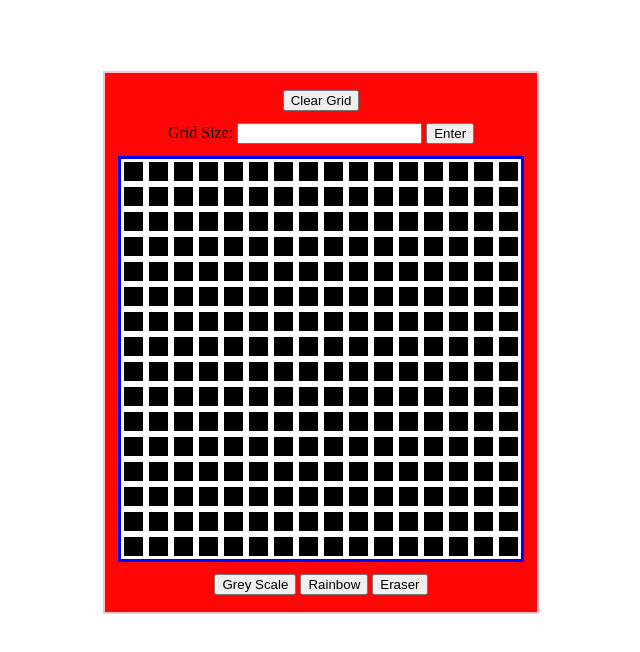
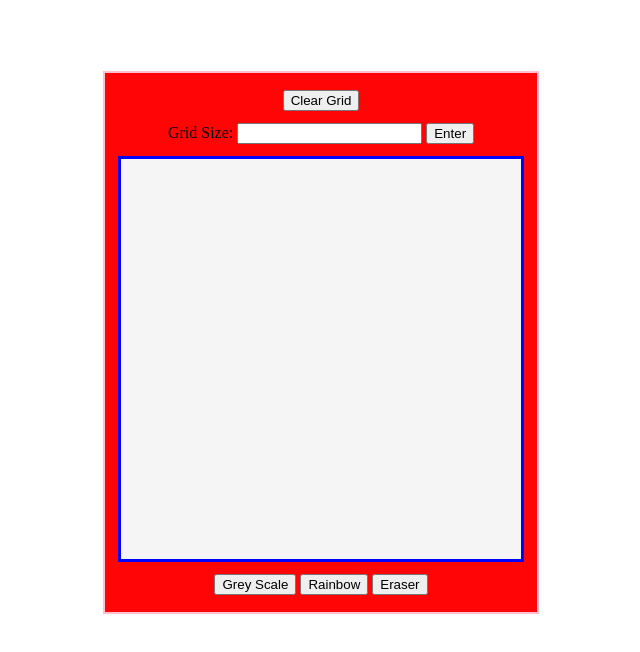
Before and after one commit to LuisEJaar/etchasketch, a plain HTML site: page index.html in a window 1280 px wide. Shown: the whole page, without its empty margins (319-959 px from the left). Drawn offline with Linux system fonts and the light colour scheme.

Commit message:
Created initial color function to set to grey, minor updates to gui colors

```diff
--- a/index.html
+++ b/index.html
@@ -13,7 +13,7 @@
         </div>
 
         <div class="userGrid">
-            <label for= "gridSize">Grid Size:</label>
+            <label for="gridSize">Grid Size:</label>
             <input type="text" id="gridSize" name="gridSize">
             <button id="enter">Enter</button>
         </div>
@@ -77,15 +77,27 @@
                 gridContainer.removeChild(pixel);
                 console.log(pixels.length);
             };
-            //create new grid
+            //create new divs for grid
             for(i=0; i<(input**2);i++){
-            const gridContainer = document.querySelector('#viewPort');
-            const pixel = document.createElement('div');
-            pixel.classList.add('pixel');
-            gridContainer.appendChild(pixel);
+                const gridContainer = document.querySelector('#viewPort');
+                const pixel = document.createElement('div');
+                pixel.classList.add('pixel');
+                gridContainer.appendChild(pixel);
             };
+            document.getElementById("viewPort").style.gridTemplateColumns = `repeat(${input},1fr)`;
         };
         });
+
+
+    //function to set initial color as greyscale
+    function initialColor () {
+        let viewPort = document.getElementById("viewPort");
+        viewPort.addEventListener("mouseover", function(e) {
+        e.target.style.backgroundColor = "grey";
+        });
+    };
+
+    initialColor ();
 
     //function to set the mouseover as greyscale
     const greyScale = document.querySelector('#greyScale');
--- a/styles.css
+++ b/styles.css
@@ -31,8 +31,6 @@ body {
     flex-shrink: inherit;
 }
 
-
-
 #viewPort {
     display: flex;
     grid-template-columns: repeat(16,1fr);
@@ -49,9 +47,9 @@ body {
 }
 
 .pixel {
-    background-color: black;
-    border:white;
-    border-style: solid;
+    background-color: whitesmoke;
+    /*border:white;*/
+    /*border-style: solid;*/
     content: "";
     display: block;
 }
```
